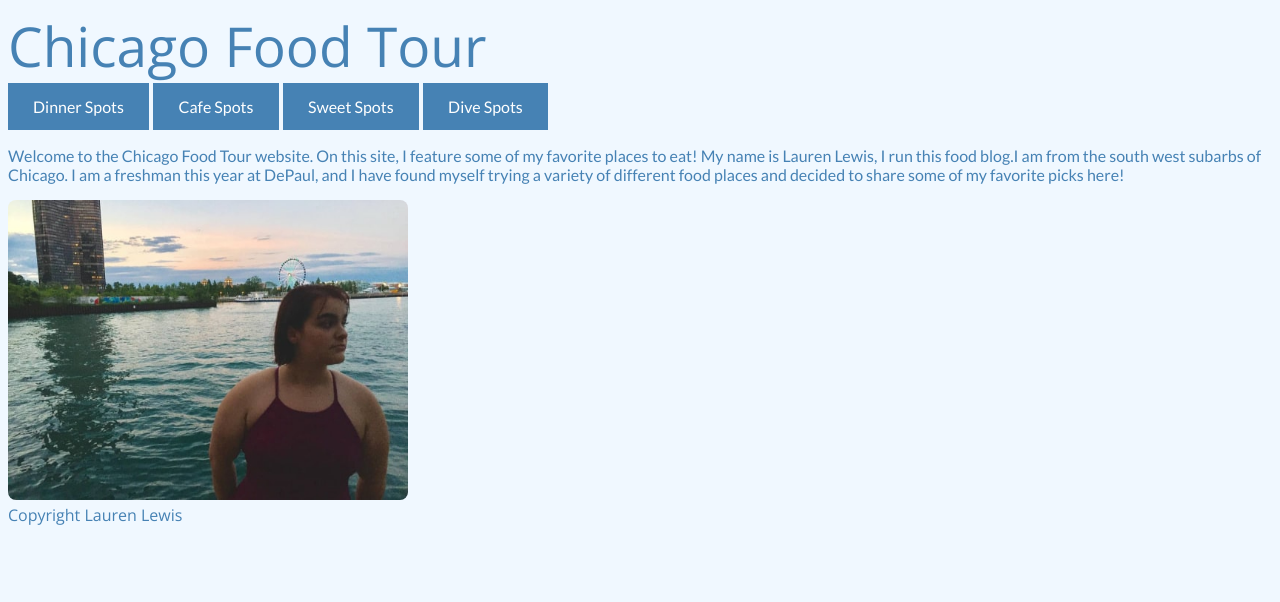
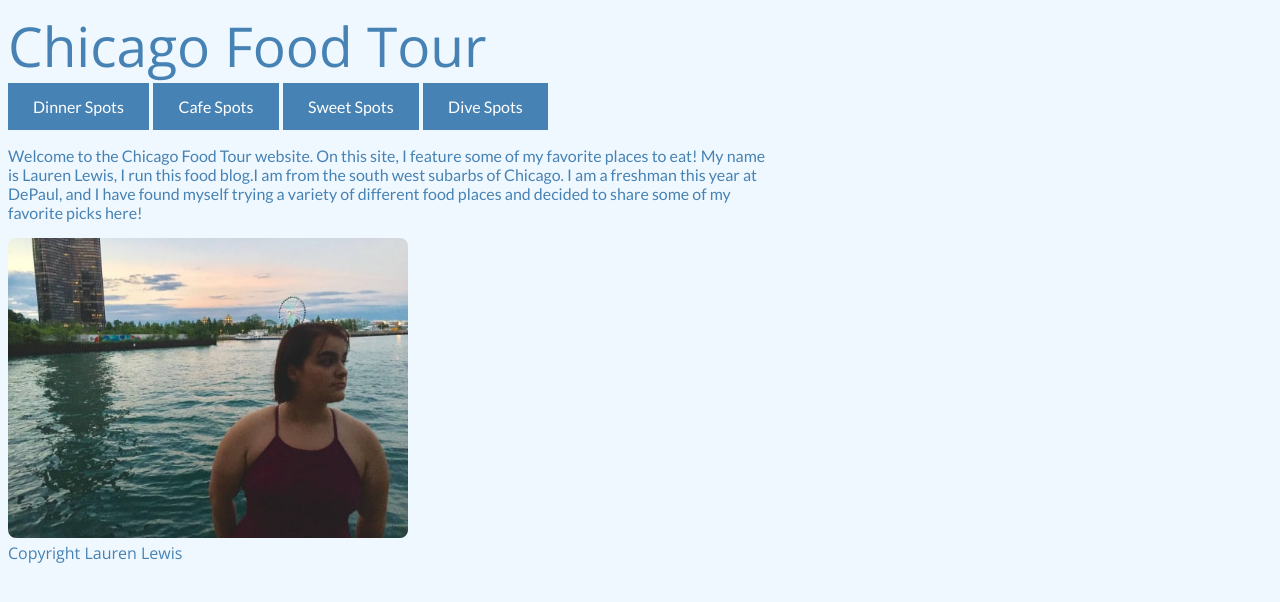
Before and after one commit to laurenlewis1999/laurenlewis1999.gethub.io, a plain HTML site: page index.html in a window 1280 px wide. Drawn offline with nearby package versions, Linux system fonts and the light colour scheme.

Commit message:
adding div

```diff
--- a/css/style.css
+++ b/css/style.css
@@ -58,7 +58,6 @@ img {
   border-radius: 8px;
 }
 
-div {
-  border: 1px solid gray;
-  padding: 8px;
+.my-container{ width:60%;
+
 }
--- a/index.html
+++ b/index.html
@@ -2,6 +2,7 @@
 <html
       <head> <link href="css/style.css" type="text/css" rel="stylesheet"/>
 <link href="https://fonts.googleapis.com/css?family=Lato|Open+Sans&display=swap" rel="stylesheet"> </head>
+<div class="my-container">
 <header>
      <h> Chicago Food Tour </h>
     <nav>
@@ -17,3 +18,5 @@
 <img src="../images/lauren.jpg" "alt=photo of me" width="400" height="300">
 
 <footer> Copyright Lauren Lewis </footer>
+
+</div>
```
Also changed, not shown: dinner-spots.html (+3 -1 lines), dive-spots.html (+2 -1 lines), pit-stops.html (+2 -1 lines), sweet-treats.html (+2 -0 lines).
